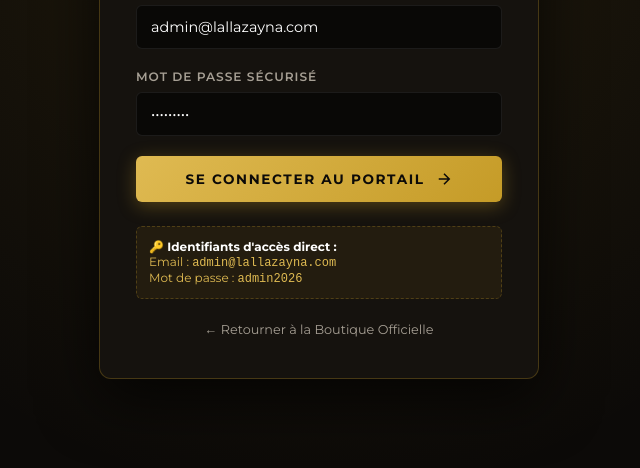
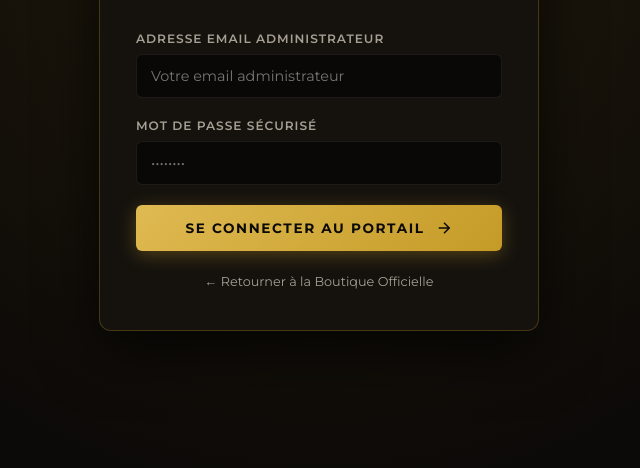
Before and after one commit to YassineChani/lalla-zayna, a website: page public/admin.html in a window 1280 px wide. Shown: the part 332-800 px from the top of the page, without its empty margins (321-961 px from the left). Drawn offline with Linux system fonts and the light colour scheme.

Commit message:
feat(admin): new admin login credentials, remove public credential display

```diff
--- a/public/admin.html
+++ b/public/admin.html
@@ -764,12 +764,12 @@
       <form id="login-form">
         <div class="form-group">
           <label class="form-label">Adresse Email Administrateur</label>
-          <input type="email" id="login-email" class="form-control" placeholder="admin@lallazayna.com" required value="admin@lallazayna.com">
+          <input type="email" id="login-email" class="form-control" placeholder="Votre email administrateur" required autocomplete="username">
         </div>
 
         <div class="form-group">
           <label class="form-label">Mot de Passe Sécurisé</label>
-          <input type="password" id="login-password" class="form-control" placeholder="••••••••" required value="admin2026">
+          <input type="password" id="login-password" class="form-control" placeholder="••••••••" required autocomplete="current-password">
         </div>
 
         <button type="submit" class="btn-gold" id="login-submit-btn">
@@ -777,12 +777,6 @@
           <svg width="18" height="18" viewBox="0 0 24 24" fill="none" stroke="currentColor" stroke-width="2"><path d="M5 12h14M12 5l7 7-7 7"/></svg>
         </button>
       </form>
-
-      <div class="demo-credentials-badge">
-        <strong style="color:#fff">🔑 Identifiants d'accès direct :</strong><br>
-        Email : <code>admin@lallazayna.com</code><br>
-        Mot de passe : <code>admin2026</code>
-      </div>
 
       <div style="margin-top:20px">
         <a href="index.html" style="color:var(--text-muted); font-size:0.8rem; text-decoration:none; display:inline-flex; align-items:center; gap:6px">
```
Also changed, not shown: server/server.js (+4 -8 lines).
